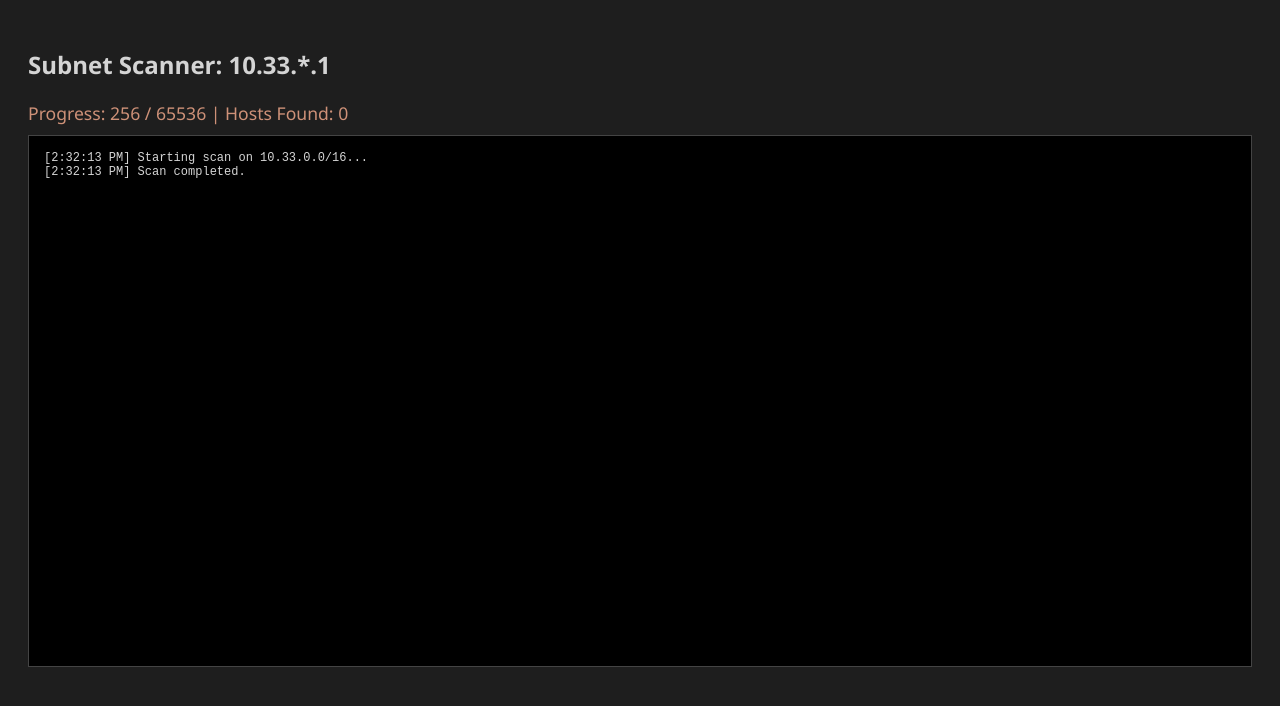
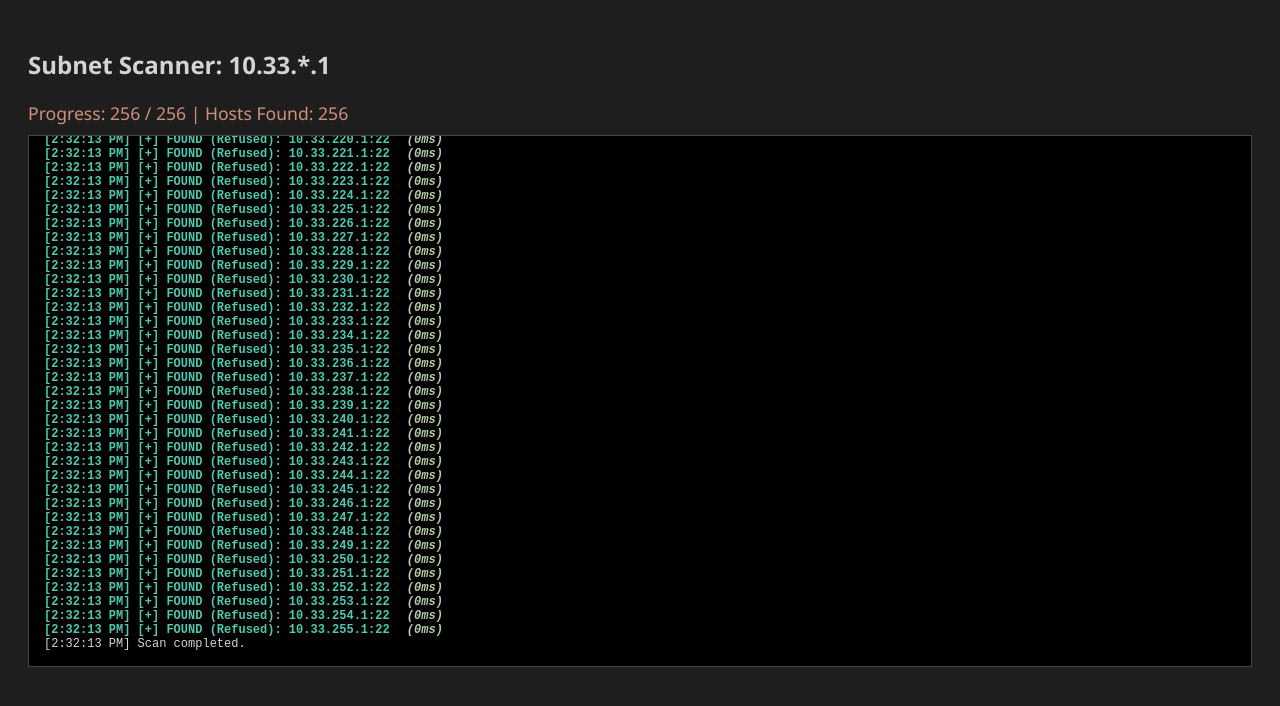
Before and after one commit to spineee/spineee.github.io, a plain HTML site: page test.html in a window 1280 px wide. Drawn offline with Linux system fonts and the light colour scheme; no server answers.

Commit message:
Update test.html

```diff
--- a/test.html
+++ b/test.html
@@ -2,13 +2,14 @@
 <html lang="en">
 <head>
     <meta charset="UTF-8">
-    <title>Scanner</title>
+    <title>Subnet Scanner (with Latency)</title>
     <style>
         body { font-family: 'Segoe UI', Tahoma, Geneva, Verdana, sans-serif; background: #1e1e1e; color: #d4d4d4; padding: 20px; }
         #console { background: #000; border: 1px solid #444; padding: 15px; height: 500px; overflow-y: scroll; font-family: monospace; font-size: 12px; }
         .found { color: #4ec9b0; font-weight: bold; }
-        .scanning { color: #569cd6; }
+        .timeout { color: #888; }
         .summary { margin-bottom: 10px; font-size: 1.1em; color: #ce9178; }
+        .ms { color: #b5cea8; font-style: italic; margin-left: 10px; }
     </style>
 </head>
 <body>
@@ -20,8 +21,8 @@
         const CONFIG = {
             baseIp: "10.33",
             port: 22,
-            timeout: 1500,
-            concurrency: 50 // Number of simultaneous requests
+            timeout: 500,
+            concurrency: 50
         };
 
         const consoleBox = document.getElementById('console');
@@ -29,10 +30,13 @@
         let foundCount = 0;
         let scannedCount = 0;
 
-        function log(message, className = "") {
+        function log(message, className = "", ms = null) {
             const entry = document.createElement('div');
             entry.className = className;
-            entry.textContent = `[${new Date().toLocaleTimeString()}] ${message}`;
+            const timeStr = `[${new Date().toLocaleTimeString()}] `;
+            const msStr = ms !== null ? ` <span class="ms">(${ms}ms)</span>` : "";
+
+            entry.innerHTML = `${timeStr}${message}${msStr}`;
             consoleBox.appendChild(entry);
             consoleBox.scrollTop = consoleBox.scrollHeight;
         }
@@ -41,16 +45,22 @@
             const controller = new AbortController();
             const id = setTimeout(() => controller.abort(), CONFIG.timeout);
 
+            const startTime = performance.now(); // 开始计时
+
             try {
-                // Fetching with no-cors to detect presence regardless of headers
                 await fetch(`https://${ip}:${CONFIG.port}`, { mode: 'no-cors', signal: controller.signal });
-                // If it doesn't throw a timeout or reset, it's likely alive
+
+                const duration = Math.round(performance.now() - startTime);
                 foundCount++;
-                log(`[+] FOUND: ${ip}:${CONFIG.port}`, "found");
+                log(`[+] FOUND: ${ip}:${CONFIG.port}`, "found", duration);
             } catch (err) {
-                if (err.name !== 'AbortError') {
-                    // "Failed to fetch" usually means the port is closed or rejected,
-                    // but the IP is reachable.
+                const duration = Math.round(performance.now() - startTime);
+
+                if (err.name === 'AbortError') {
+                    log(`[-] TIMEOUT: ${ip}:${CONFIG.port}`, "timeout", duration);
+                } else {
+                    foundCount++;
+                    log(`[+] FOUND (Refused): ${ip}:${CONFIG.port}`, "found", duration);
                 }
             } finally {
                 clearTimeout(id);
@@ -60,19 +70,17 @@
         }
 
         function updateStatus() {
-            statusBox.textContent = `Progress: ${scannedCount} / 65536 | Hosts Found: ${foundCount}`;
+            statusBox.textContent = `Progress: ${scannedCount} / 256 | Hosts Found: ${foundCount}`;
         }
 
         async function startBClassScan() {
-            log(`Starting scan on ${CONFIG.baseIp}.0.0/16...`);
+            log(`Starting scan on ${CONFIG.baseIp}.*.1...`);
 
             let queue = [];
             for (let i = 0; i <= 255; i++) {
-                const ip = `${CONFIG.baseIp}.${i}.1`;
-                queue.push(ip);
+                queue.push(`${CONFIG.baseIp}.${i}.1`);
             }
 
-            // Simple worker pool to manage concurrency
             const workers = Array(CONFIG.concurrency).fill(null).map(async () => {
                 while (queue.length > 0) {
                     const ip = queue.shift();
@@ -84,7 +92,6 @@
             log("Scan completed.");
         }
 
-        // Auto-start on load
         window.onload = startBClassScan;
     </script>
 </body>
```
